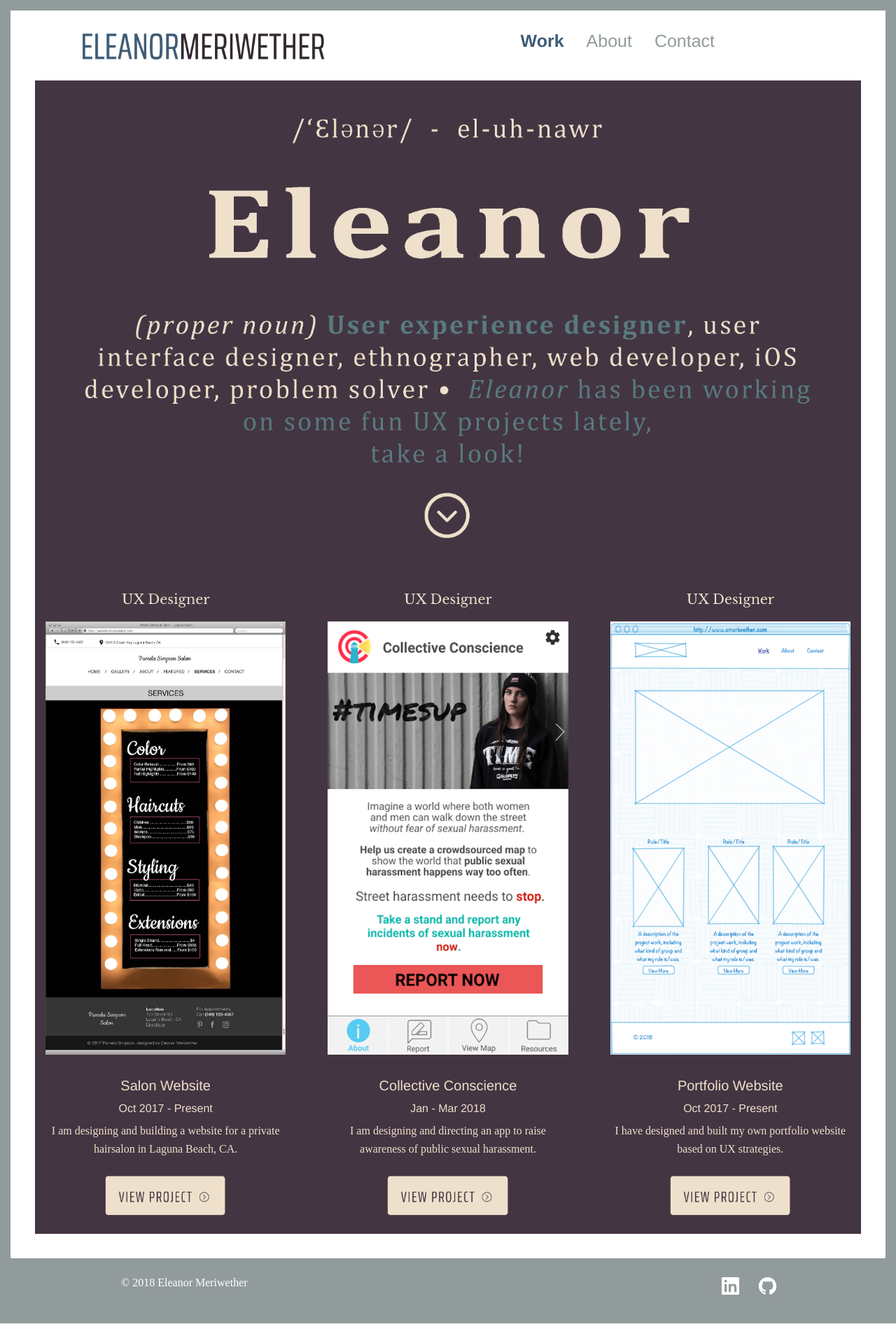
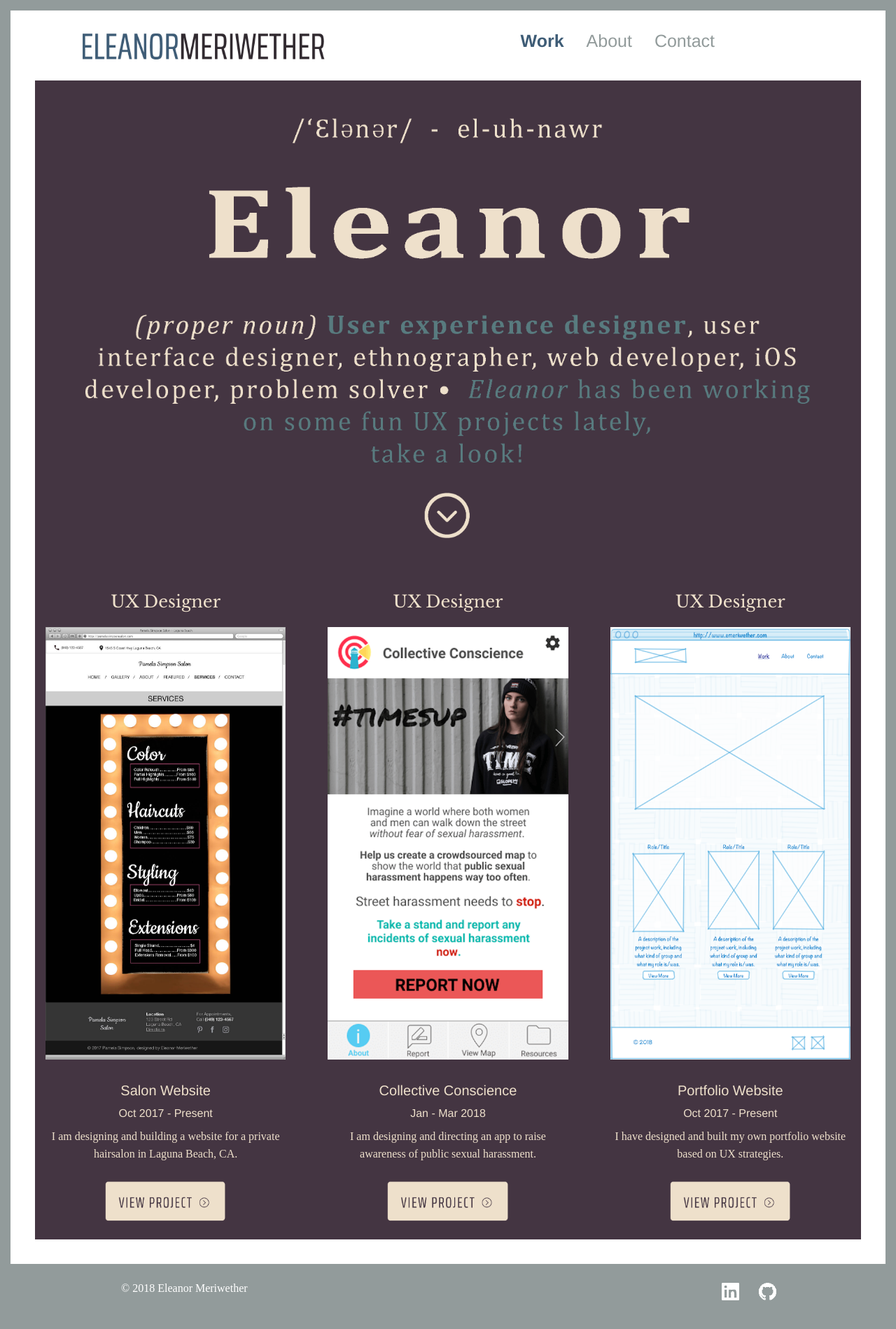
Before and after one commit to emeriwether/emeriwether.github.io, a Jekyll site: the page built from index.html, in a window 1280 px wide. Shown: the whole page at 70% size. Built offline with Jekyll 4.4.1, drawn with Linux system fonts in a browser that asks for light colours; some web fonts are replaced.

Commit message:
ct prev commit

```diff
--- a/css/app.css
+++ b/css/app.css
@@ -218,6 +218,10 @@
     nav > ul > li > a{
         font-size: 125%;
     }
+
+    .role {
+        font-size: 1.5em;
+    }
 }
 
 /*1150 and above*/
```
